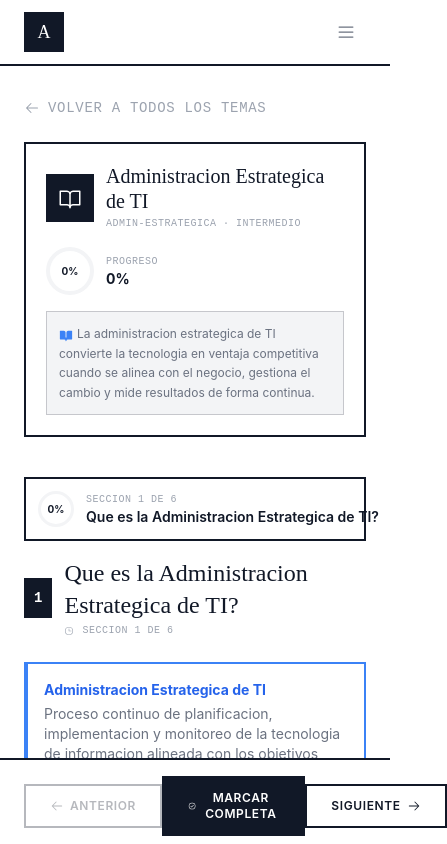
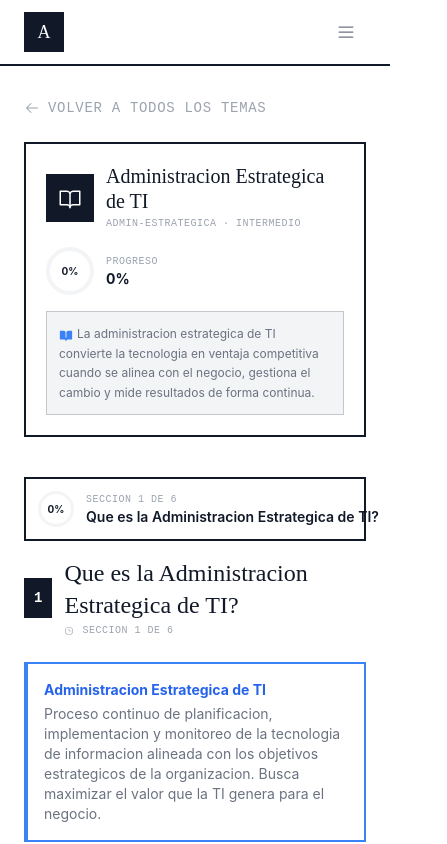
Before and after one commit to FT-Key/ASIlab, a React (Vite) app in the folder frontend/: page /topic/admin-estrategica-ti in a window 390 px wide. Shown: the top 844 px of the page, 447 px wide, since content can reach past the window. Built offline with nearby package versions, Linux system fonts and the light colour scheme; a web font is replaced by a local one.

Commit message:
Corrige responsive de botones en mobile para eliminar scroll lateral

```diff
--- a/frontend/src/components/Layout.tsx
+++ b/frontend/src/components/Layout.tsx
@@ -116,7 +116,7 @@ export default function Layout() {
         </aside>
 
         {/* Contenido principal */}
-        <main className="flex-1 min-w-0">
+        <main className="flex-1 min-w-0 overflow-hidden">
           <AnimatePresence mode="wait">
             <motion.div
               key={location.pathname}
--- a/frontend/src/components/exercises/ExercisePager.tsx
+++ b/frontend/src/components/exercises/ExercisePager.tsx
@@ -63,21 +63,21 @@ export default function ExercisePager({ blocks, title }: ExercisePagerProps) {
           {renderExercise(exercises[current])}
         </motion.div>
       </AnimatePresence>
-      <div className="flex items-center justify-between mt-4">
+      <div className="flex items-center justify-between mt-4 gap-2">
         <button
           onClick={() => setCurrent((c) => Math.max(0, c - 1))}
           disabled={current === 0}
-          className="text-text-dim hover:text-text disabled:opacity-30 flex items-center gap-1 text-sm transition-colors"
+          className="text-text-dim hover:text-text disabled:opacity-30 flex items-center gap-1 text-xs sm:text-sm transition-colors shrink-0"
         >
-          <ArrowLeft size={16} /> Anterior
+          <ArrowLeft size={14} /> Anterior
         </button>
-        <span className="text-xs text-text-dim">{current + 1} / {exercises.length}</span>
+        <span className="text-[10px] sm:text-xs text-text-dim shrink-0">{current + 1} / {exercises.length}</span>
         <button
           onClick={() => setCurrent((c) => Math.min(exercises.length - 1, c + 1))}
           disabled={current === exercises.length - 1}
-          className="text-text-dim hover:text-text disabled:opacity-30 flex items-center gap-1 text-sm transition-colors"
+          className="text-text-dim hover:text-text disabled:opacity-30 flex items-center gap-1 text-xs sm:text-sm transition-colors shrink-0"
         >
-          Siguiente <ArrowRight size={16} />
+          Siguiente <ArrowRight size={14} />
         </button>
       </div>
     </div>
--- a/frontend/src/pages/TopicPage.tsx
+++ b/frontend/src/pages/TopicPage.tsx
@@ -182,20 +182,20 @@ export default function TopicPage() {
             </div>
 
             {/* Sticky Navigation */}
-            <div className="sticky bottom-0 bg-white border-t-2 border-ink pt-4 pb-2 -mx-6 px-6 mt-6">
-              <div className="flex items-center justify-between">
+            <div className="sticky bottom-0 bg-white border-t-2 border-ink pt-4 pb-3 -mx-6 px-6 mt-6">
+              <div className="flex flex-col sm:flex-row items-center justify-between gap-3">
                 <button
                   onClick={() => setActiveSection((s) => Math.max(0, s - 1))}
                   disabled={activeSection === 0}
-                  className="btn-secondary flex items-center gap-1.5 disabled:opacity-30 disabled:cursor-not-allowed text-xs"
+                  className="btn-secondary flex items-center justify-center gap-1.5 disabled:opacity-30 disabled:cursor-not-allowed text-xs w-full sm:w-auto"
                 >
                   <ArrowLeft size={14} />
                   Anterior
                 </button>
 
-                <div className="flex items-center gap-2">
+                <div className="flex items-center justify-center gap-2">
                   {!completedSections.includes(section?.id || '') && (
-                    <button onClick={markComplete} className="btn-primary flex items-center gap-1.5 text-xs">
+                    <button onClick={markComplete} className="btn-primary flex items-center justify-center gap-1.5 text-xs w-full sm:w-auto">
                       <CheckCircle size={14} />
                       Marcar completa
                     </button>
@@ -210,7 +210,7 @@ export default function TopicPage() {
                 <button
                   onClick={() => setActiveSection((s) => Math.min(topic.sections.length - 1, s + 1))}
                   disabled={activeSection === topic.sections.length - 1}
-                  className="btn-secondary flex items-center gap-1.5 disabled:opacity-30 disabled:cursor-not-allowed text-xs"
+                  className="btn-secondary flex items-center justify-center gap-1.5 disabled:opacity-30 disabled:cursor-not-allowed text-xs w-full sm:w-auto"
                 >
                   Siguiente
                   <ArrowRight size={14} />
```
